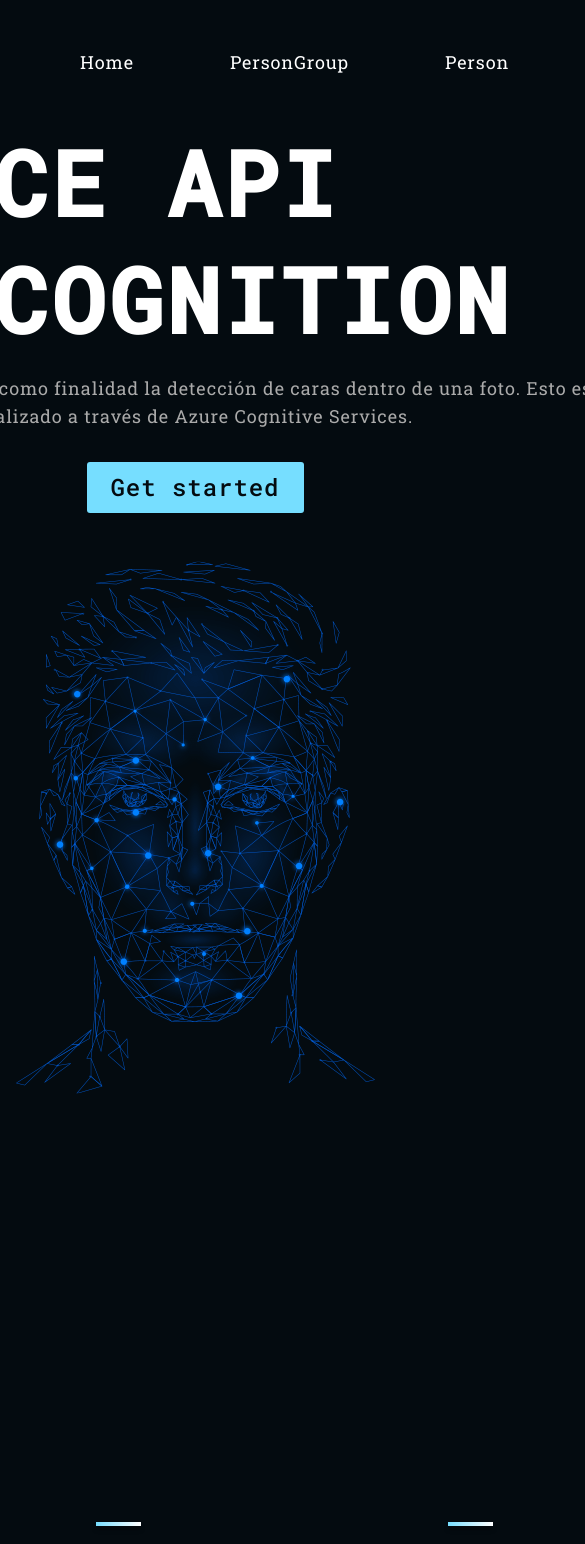
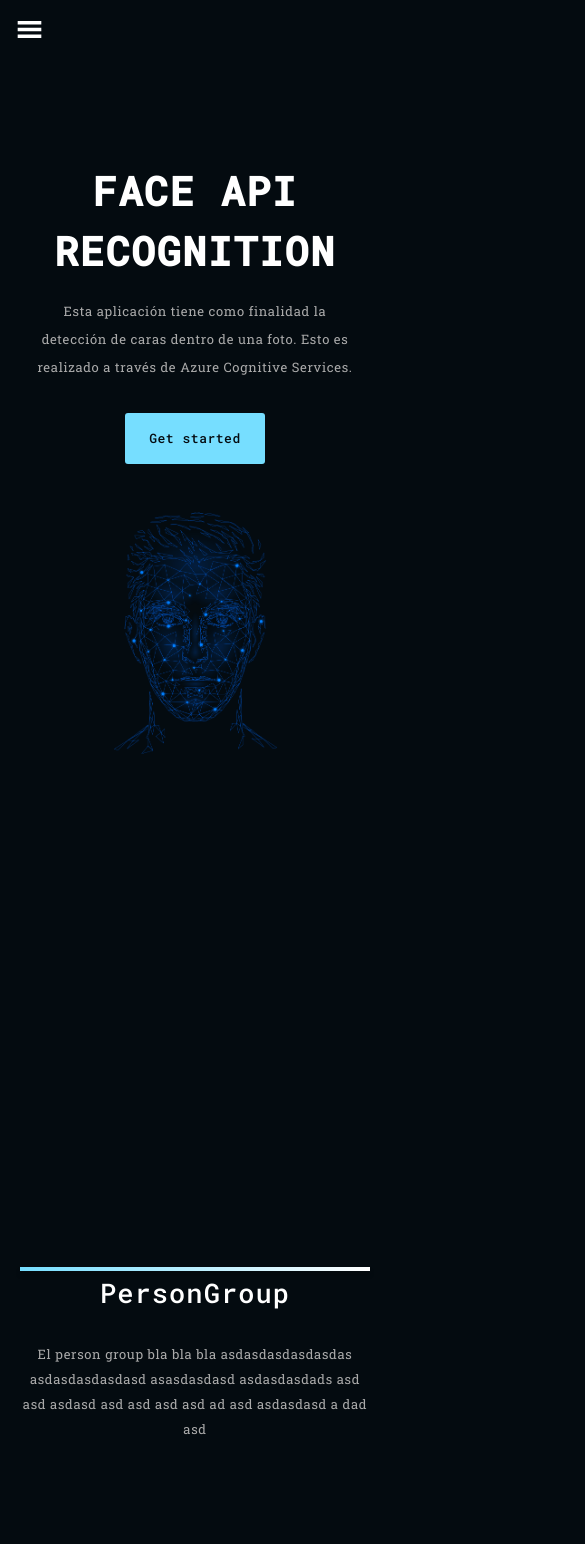
Before and after one commit to Cheick5/faceapi2023, a React (Create React App) app: page / in a window 390 px wide. Shown: the top 1544 px of the page, 585 px wide, since content can reach past the window. Built offline with nearby package versions, Linux system fonts and the light colour scheme.

Commit message:
home responsive

```diff
--- a/package.json
+++ b/package.json
@@ -18,6 +18,7 @@
     "react": "^18.2.0",
     "react-bootstrap": "^2.7.0",
     "react-dom": "^18.2.0",
+    "react-icons": "^4.7.1",
     "react-router-dom": "^6.7.0",
     "react-scripts": "5.0.1",
     "uuid": "^9.0.0",
--- a/src/App.css
+++ b/src/App.css
@@ -10,8 +10,36 @@ a {
   text-decoration: none;
 }
 
+.flex__center {
+  display: flex;
+  justify-content: center;
+  align-items: center;
+}
 
+.app__wrapper {
+  display: flex;
+  justify-content: space-between;
+  align-items: center;
 
+  min-height: 100vh;
+}
+@media screen and (max-width: 1150px) {
+  .app__wrapper {
+    flex-direction: column;
+  }
+}
+
+@media screen and (max-width: 850px) {
+  .section__padding {
+    padding: 4rem;
+  }
+}
+
+@media screen and (max-width: 650px) {
+  .section__padding {
+    padding: 4rem 2rem;
+  }
+}
 .gradient__bg{
 
   /* ff 3.6+ */
--- a/src/App.js
+++ b/src/App.js
@@ -19,7 +19,7 @@ function App() {
     <div>
       <Navbar/>
       <Routes>
-        <Route  path = "/" element = {<><Header/> <Tutorial/> <Footer/></>}/>
+        <Route  path = "/" element = {<><Header/> <Tutorial/> </>}/>
         {/* <Route  path = "/uploaded" element = {<> <Uploaded/> </>}/> */}
         <Route  path = "/PersonGroup" element = {<><CreatePersonGroup/> <DeletePersonGroup/> </> }/>
         <Route  path = "/Person" element = {<><CreatePerson/> <DeletePerson/> </> }/>
--- a/src/components/Navbar/Navbar.css
+++ b/src/components/Navbar/Navbar.css
@@ -33,3 +33,67 @@
 .app__navbar-links a:hover {
     color:var(--color-gray)
 }
+
+.app__navbar-smallscreen{ /* para que solo se printee en dentro de la scmallscreen */
+    display: none;
+}
+
+.app__navbar-smallscreen_overlay{
+    position: fixed;
+    top: 0;
+    left: 0;
+    width: 100%;
+    height: 100vh;
+    background: var(--color-black);
+    transition: 0.5 ease;
+
+    flex-direction: column;
+    z-index: 5;
+}
+.app__navbar-smallscreen_overlay .overlay__close{
+    font-size: 27px;
+    color: var(--color-white);
+    cursor: pointer;
+
+    position: absolute;
+    top: 20px;
+    right: 20px;
+}
+.app__navbar-smallscreen_links{
+    list-style: none;
+}
+.app__navbar-smallscreen_links li{
+    margin: 3rem;
+    cursor: pointer;
+    color: var(--color-white);
+    font-size: 2rem;
+    text-align: center;
+    font-family: var(--font-base);
+}
+
+.app__navbar-smallscreen_links li:hover{
+    color: var(--color-sky);
+}
+
+
+@media screen and (max-width: 2000px){
+    .app__navbar-logo img{
+        width: 210px;
+    }
+
+}
+
+@media screen and (max-width: 1150px){
+    .app__navbar-links{
+        display: none;
+    }
+    .app__navbar-smallscreen{
+        display: flex;
+    }
+
+}
+@media screen and (max-width: 650px){
+    .app__navbar{
+        padding: 1rem;
+    }
+}
--- a/src/components/Navbar/Navbar.jsx
+++ b/src/components/Navbar/Navbar.jsx
@@ -1,12 +1,16 @@
-import React from 'react'
+import React, {useState} from 'react'
+import {GiHamburgerMenu} from 'react-icons/gi'
+import {IoClose} from 'react-icons/io5'
 import './Navbar.css'
 
 const Navbar = () => {
+  const [toggleMenu, settoggleMenu] = useState(false)
   return (
+
     <nav className='app__navbar'>
-
         <ul className='app__navbar-links'>
             <li className='p__links'><a href="/">Home</a></li>
+            <li className='p__links'><a href="/Verify">Verify</a></li>
             <li className='p__links'><a href="/PersonGroup">PersonGroup</a></li>
             <li className='p__links'><a href="/Person">Person</a></li>
             <li className='p__links'><a href="/Images">Images</a></li>
@@ -14,6 +18,26 @@ const Navbar = () => {
             <li className='p__links'><a href="/DataBase">DataBase</a></li>
         </ul>
 
+        <div className='app__navbar-smallscreen'>
+          <GiHamburgerMenu color='#fff' fontSize={27} onClick={() => settoggleMenu(true)}/>
+
+          {toggleMenu && (
+                <div className='app__navbar-smallscreen_overlay flex__center slide-bottom'>
+                    <IoClose fontSize={27} className = 'overlay__close' onClick={() => settoggleMenu(false)}/>
+                    <ul className='app__navbar-smallscreen_links'>
+                      <li className='p__links'><a href="/">Home</a></li>
+                      <li className='p__links'><a href="/Verify">Verify</a></li>
+                      <li className='p__links'><a href="/PersonGroup">PersonGroup</a></li>
+                      <li className='p__links'><a href="/Person">Person</a></li>
+                      <li className='p__links'><a href="/Images">Images</a></li>
+                      <li className='p__links'><a href="/Train">Train</a></li>
+                      <li className='p__links'><a href="/DataBase">DataBase</a></li>
+                    </ul>
+                </div>
+            )}
+
+        </div>
+
     </nav>
   )
 }
--- a/src/container/Header/Header.css
+++ b/src/container/Header/Header.css
@@ -1,10 +1,16 @@
+.app__header{
+    display: flex;
+    align-items: center;
+}
+
 .app__header-h1{
     font-family: var(--font-base);
     color: var(--color-white);
     letter-spacing: 0.04em;/* espaciado entre letras */
     text-transform: uppercase; /* mayusculas */
     line-height: 117px;/* espaciado vertical */
-    font-size: 90px;
+    font-size: 88px;
+    text-align: center;
 }
 
 .app__header-p {
@@ -48,11 +54,71 @@
     margin-top: 1rem;
 
 }
-.custom__button {
-    background-color: var(--color-crimson);
-      color: var(--color-black);
-      font-family: var(--font-base);
-      font-weight: 700;
-      letter-spacing: 0.04em;
-      line-height: 28px;
+
+
+@media screen and (max-width: 1150px) {
+
+    .app__header-h1{
+        font-size: 80px;
+    }
+
+}
+
+@media screen and (max-width: 850px) {
+    .app__header-h1{
+        font-size: 70px;
+        width: 100%;
+
+    }
+    .app__header-p {
+      width: 100%;
+      font-size: 17px;
+    }
+    .app_header-info img{
+        width: 50%;
+    }
+    .app__header-button{
+        font-size: 17px;
+    }
   }
+
+  @media screen and (max-width: 650px) {
+
+    .app__header-h1{
+        font-size: 60px;
+        width: 100%;
+        line-height: 100px;
+
+    }
+    .app__header-p {
+        width: 100%;
+        font-size: 15px;
+      }
+      .app_header-info img{
+        width: 50%;
+    }
+    .app__header-button{
+        font-size: 15px;
+    }
+
+  }
+
+  @media screen and (max-width: 450px) {
+    .app__header-h1{
+        font-size: 40px;
+        width: 100%;
+        line-height: 60px;
+    }
+
+    .app__header-p {
+        width: 100%;
+        font-size: 13px;
+      }
+    .app_header-info img{
+        width: 50%;
+    }
+
+    .app__header-button{
+        font-size: 13px;
+    }
+}
--- a/src/container/Header/Header.jsx
+++ b/src/container/Header/Header.jsx
@@ -3,7 +3,7 @@ import './Header.css'
 import Face_detection from '../../assets/Face_detection.png'
 const Header = () => {
   return (
-    <div className='app__header'>
+    <div className='app__header app__wrapper section__padding '>
         <div className='app_header-info'>
             <h1 className='app__header-h1'>Face Api Recognition </h1>
             <p className='app__header-p'> Esta aplicación tiene como finalidad la detección de caras dentro de una foto. Esto es realizado a través de Azure Cognitive Services.</p>
--- a/src/container/Tutorial/Tutorial.css
+++ b/src/container/Tutorial/Tutorial.css
@@ -43,3 +43,84 @@
 .app__tutorial-info{
     width: 650px;
 }
+
+@media screen and (max-width : 1150px){
+    .app__tutorial-container{
+        align-items: center;
+        text-align: center;
+        padding: 0;
+    }
+    .app__tutorial-group{
+        display: flex;
+        flex-direction: column;
+        margin: 0;
+
+    }
+    .app__tutorial-info{
+        margin: 4rem 0;
+        width: 600px;
+    }
+    .app-tutorial-h1{
+        font-size: 60px;
+        text-align: center;
+    }
+    .app-tutorial-p{
+
+        line-height: 25px;
+        font-size: 17px;
+        text-align: center;
+
+    }
+    .app__tutorial-info div {
+        width: auto;
+
+    }
+}
+
+@media screen and (max-width: 850px) {
+    .app__tutorial-info{
+        margin: 4rem 0;
+        width: 550px;
+    }
+    .app__tutorial-info h1 {
+        font-size: 40px;
+
+    }
+    .app__tutorial-info p {
+        font-size: 15px;
+
+    }
+
+}
+
+@media screen and (max-width: 650px) {
+
+    .app__tutorial-info{
+        margin: 4rem 0;
+        width: 450px;
+    }
+    .app__tutorial-info h1 {
+        font-size: 30px;
+
+    }
+    .app__tutorial-info p {
+        font-size: 13px;
+
+    }
+
+  }
+
+  @media screen and (max-width: 500px) {
+    .app__tutorial-info{
+        margin: 4rem 0;
+        width: 350px;
+    }
+    .app__tutorial-info h1 {
+        font-size: 27px;
+
+    }
+    .app__tutorial-info p {
+        font-size: 13px;
+
+    }
+}
--- a/src/container/Tutorial/Tutorial.jsx
+++ b/src/container/Tutorial/Tutorial.jsx
@@ -9,19 +9,19 @@ const Tutorial = () => {
             <div className='app__tutorial-info'>
                 <div />
                 <h1 className='app-tutorial-h1'> PersonGroup</h1>
-                <p className='app-tutorial-p'> El person group bla bla bla </p>
+                <p className='app-tutorial-p'> El person group bla bla bla asdasdasdasdasdas asdasdasdasdasd asasdasdasd asdasdasdads asd asd  asdasd asd asd asd asd ad asd asdasdasd a dad asd </p>
             </div>
             <div className='app__tutorial-info'>
                 <div/>
                 <h1 className='app-tutorial-h1'> Person</h1>
-                <p className='app-tutorial-p'> El person bla bla bla </p>
+                <p className='app-tutorial-p'> El person bla bla bla asdasdasdasdasdasdas dasdasasda sdasdasdas</p>
             </div>
         </div>
         <div className='app__tutorial-group'>
             <div className='app__tutorial-info'>
                 <div/>
                 <h1 className='app-tutorial-h1'> Images</h1>
-                <p className='app-tutorial-p'> El Images group bla bla bla </p>
+                <p className='app-tutorial-p'> El Images group bla bla bla dasdasdasdasdasdasdasdasd</p>
             </div>
             <div className='app__tutorial-info'>
                 <div/>
```
Also changed, not shown: 1 other file (tests, documents, lock files or other folders).
